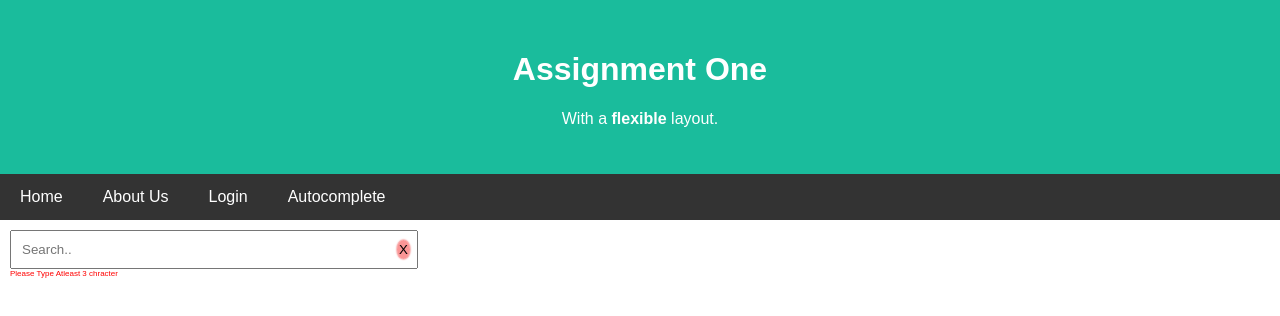
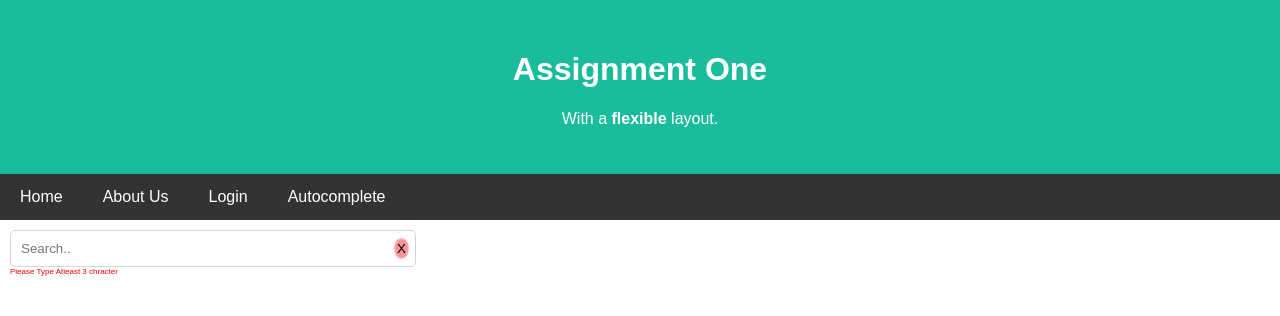
Before and after one commit to HoneyKumar/react-rxjs-ass1, a React (Create React App) app: page /autocomplete in a window 1280 px wide. Shown: the top 316 px of the page. Built offline with nearby package versions, Linux system fonts and the light colour scheme.

Commit message:
input box css fix

```diff
--- a/src/css/Autocomplete.css
+++ b/src/css/Autocomplete.css
@@ -7,6 +7,9 @@
 .inputSearch{
   width: 30%;
   padding:10px;
+  border-radius: 5px;
+  border: 1px solid #d4d4d4;
+
 }
 .autocomplete-items{
   display:block;
@@ -26,12 +29,13 @@
   background-color: #fff;
 
 }
+
 .close-icon{
+  position: relative;
   border:1px solid transparent;
   background-color: transparent;
   cursor: pointer;
-
-    margin-left: -28px;
+  margin-left: -28px;
 
 }
 .close-icon:after {
```
